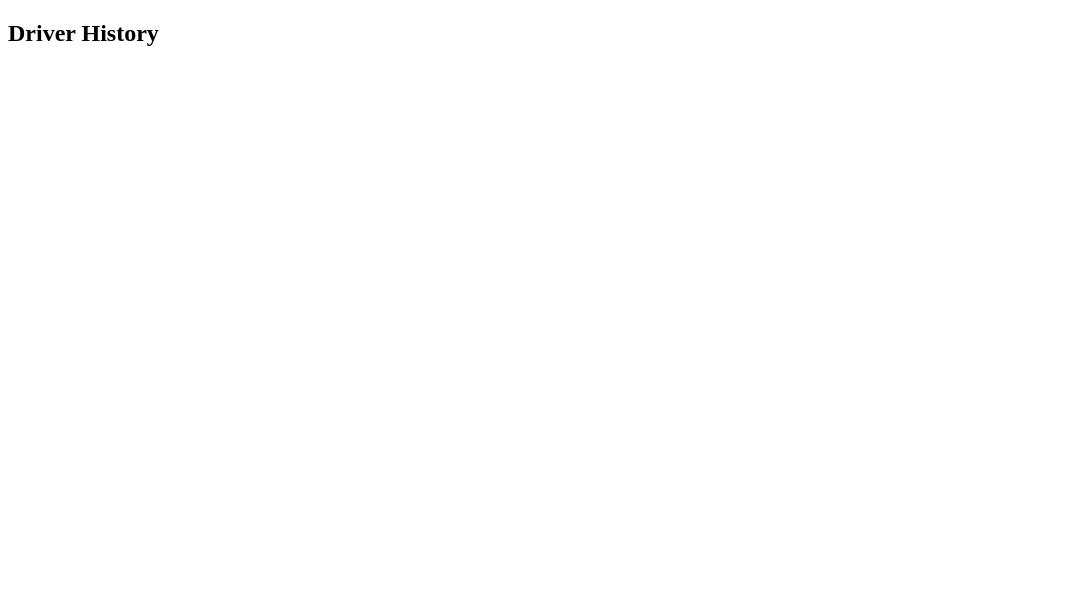
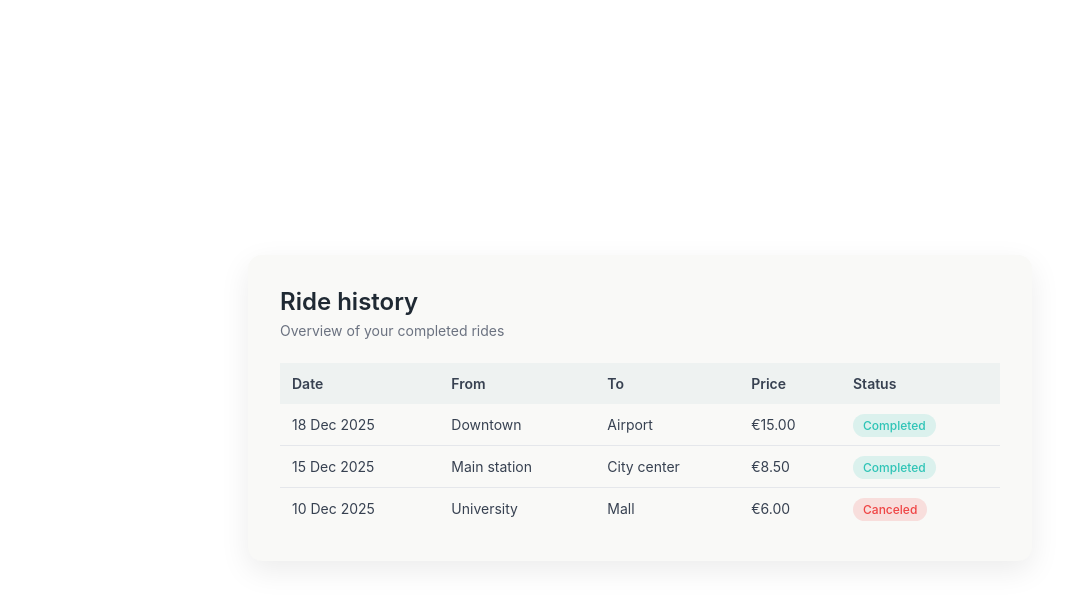
Before and after one commit to kzi-nastava/mrs-team29, an Angular app in the folder frontend/web/driverr-ui/: page /driver-history in a window 1280 px wide. Shown: the top 604 px of the page, without its empty margins (0-1066 px from the left). Built offline with nearby package versions, Linux system fonts and the light colour scheme.

Commit message:
feat: Driver History UI
Created html and css files for Driver history

```diff
--- a/frontend/web/driverr-ui/src/app/pages/driver-history/driver-history.component.css
+++ b/frontend/web/driverr-ui/src/app/pages/driver-history/driver-history.component.css
@@ -0,0 +1,73 @@
+.history-page {
+  min-height: 100vh;
+  display: flex;
+  align-items: center;
+  justify-content: center;
+  background: #ffffff;
+  font-family: 'Inter', system-ui, sans-serif;
+}
+
+.history-card {
+  width: 100%;
+  max-width: 720px;
+  padding: 32px;
+  background: #f9f9f7;
+  border-radius: 14px;
+  box-shadow: 0 10px 30px rgba(0, 0, 0, 0.08);
+}
+
+.title {
+  margin: 0;
+  font-size: 24px;
+  font-weight: 600;
+  color: #1f2933;
+}
+
+.subtitle {
+  margin: 6px 0 24px;
+  font-size: 14px;
+  color: #6b7280;
+}
+
+/* Table */
+.history-table {
+  width: 100%;
+  border-collapse: collapse;
+  font-size: 14px;
+}
+
+.history-table th {
+  text-align: left;
+  padding: 12px;
+  background: #eef2f1;
+  color: #374151;
+  font-weight: 600;
+}
+
+.history-table td {
+  padding: 12px;
+  border-bottom: 1px solid #e5e7eb;
+  color: #374151;
+}
+
+.history-table tr:last-child td {
+  border-bottom: none;
+}
+
+/* Status badges */
+.status {
+  padding: 4px 10px;
+  border-radius: 12px;
+  font-size: 12px;
+  font-weight: 500;
+}
+
+.status.completed {
+  background: rgba(46, 196, 182, 0.15);
+  color: #2ec4b6;
+}
+
+.status.canceled {
+  background: rgba(239, 68, 68, 0.15);
+  color: #ef4444;
+}
--- a/frontend/web/driverr-ui/src/app/pages/driver-history/driver-history.component.html
+++ b/frontend/web/driverr-ui/src/app/pages/driver-history/driver-history.component.html
@@ -1 +1,41 @@
-<h2>Driver History</h2>
+<div class="history-page">
+  <div class="history-card">
+    <h1 class="title">Ride history</h1>
+    <p class="subtitle">Overview of your completed rides</p>
+
+    <table class="history-table">
+      <thead>
+        <tr>
+          <th>Date</th>
+          <th>From</th>
+          <th>To</th>
+          <th>Price</th>
+          <th>Status</th>
+        </tr>
+      </thead>
+      <tbody>
+        <tr>
+          <td>18 Dec 2025</td>
+          <td>Downtown</td>
+          <td>Airport</td>
+          <td>€15.00</td>
+          <td><span class="status completed">Completed</span></td>
+        </tr>
+        <tr>
+          <td>15 Dec 2025</td>
+          <td>Main station</td>
+          <td>City center</td>
+          <td>€8.50</td>
+          <td><span class="status completed">Completed</span></td>
+        </tr>
+        <tr>
+          <td>10 Dec 2025</td>
+          <td>University</td>
+          <td>Mall</td>
+          <td>€6.00</td>
+          <td><span class="status canceled">Canceled</span></td>
+        </tr>
+      </tbody>
+    </table>
+  </div>
+</div>
```
